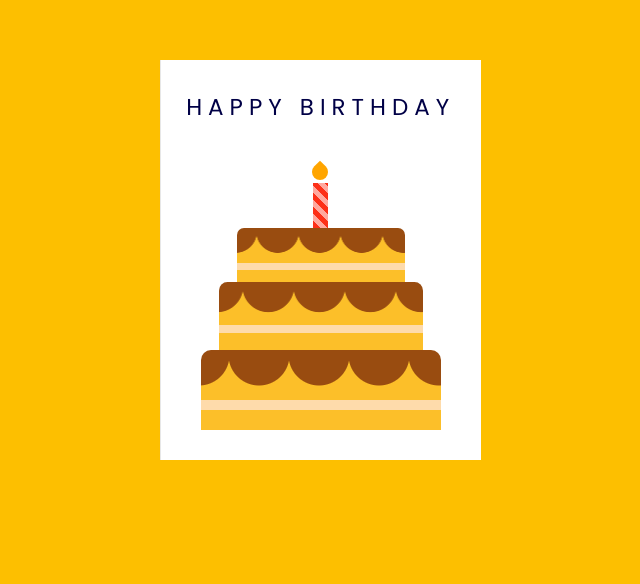
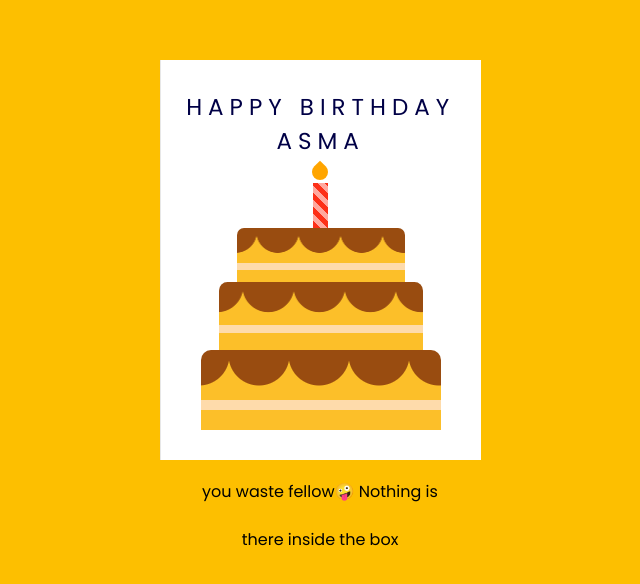
Before and after one commit to Shaiksubaha/Birthday-wishes, a plain HTML site: page index.html in a window 1280 px wide. Shown: the part 140-724 px from the top of the page, without its empty margins (480-1120 px from the left). Drawn offline with Linux system fonts and the light colour scheme.

Commit message:
Update index.html

```diff
--- a/index.html
+++ b/index.html
@@ -15,7 +15,7 @@
     <div class="card">
       <div class="outside">
         <div class="front">
-          <p>Happy Birthday</p>
+          <p>Happy Birthday Asma</p>
           <div class="cake">
             <div class="top-layer"></div>
             <div class="middle-layer"></div>
@@ -26,8 +26,10 @@
         <div class="back"></div>
       </div>
       <div class="inside">
-        <p>Wishing you a very happy birthday filled with love and laughter</p>
-        <h1>&#127873;</h1>
+        <p>I like the way you love me and i like the way you make me laugh everytime</p>
+        p<h1>&#127873;</h1>
+        <p>I know that you are watch this Gift box and expecting some surprise
+        you waste fellow🤪 Nothing is there inside the box</p>
       </div>
     </div>
   </body>
```
